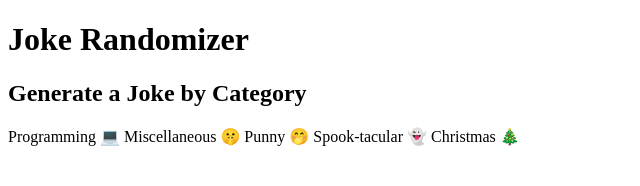
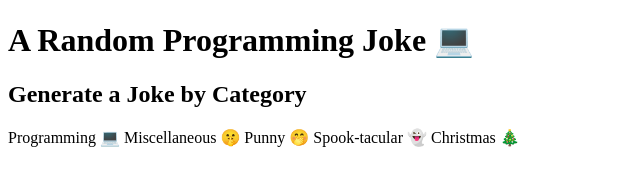
Before and after one commit to DMAlexandra08/cprg-218-api-assignment-alexandra, a plain HTML site: page index.html in a window 1280 px wide. Both pictures are taken after a click on the element "Programming 💻". Shown: the whole page, without its empty margins (0-640 px from the left). Drawn offline with Linux system fonts and the light colour scheme; no server answers.

Commit message:
html & js programming
added programming js, with a lot of trial and error. clarified category title of title and joke elements, so they would update when clicked. weren't working prior, console log was giving error messages

```diff
--- a/index.html
+++ b/index.html
@@ -7,7 +7,7 @@
 </head>
 <body>
 <header>
-    <h1>Joke Randomizer</h1>
+    <h1 id="title">Randomized Joke</h1>
 </header>
 
 <h2>
--- a/jokes.js
+++ b/jokes.js
@@ -1,3 +1,6 @@
+const categoryTitle =document.getElementById('title');
+const joke =document.getElementById('joke');
+
 fetch("https://v2.jokeapi.dev/joke/Any?safe-mode")
 .then(response => response.json())
 .then(data => {
@@ -10,6 +13,23 @@ fetch("https://v2.jokeapi.dev/joke/Any?safe-mode")
     }
 });
 
-programming.addEventListener('click', function (){
-    console.log()
+programming.addEventListener('click', function () {
+    console.log("programming joke");
+    categoryTitle.textContent = "A Random Programming Joke 💻";
+    fetch("https://v2.jokeapi.dev/Programming?safe-mode")
+    .then(response => response.json())
+    .then(data => {
+        console.log(data);
+        if(data.type === "single") {
+            joke.textContent = data.joke;
+        }
+        else if(data.type === "twopart") {
+            joke.textContent = data.setup + "..." + data.delivery;
+        }
+    });
+});
+
+misc.addEventListener('click', function () {
+    console.log("misc joke");
+
 })
```
